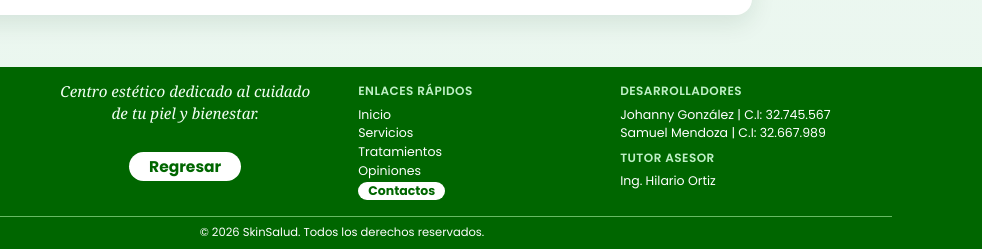
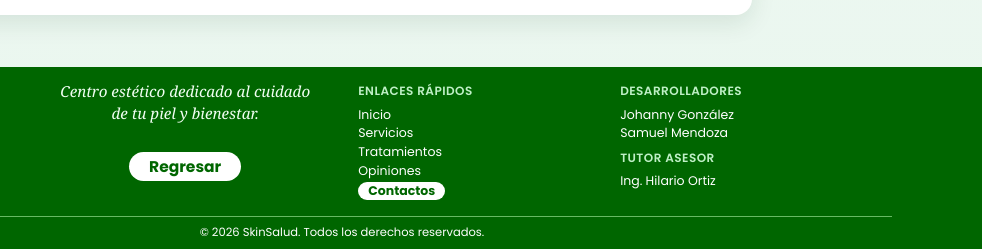
Before and after one commit to JSDragomix/pagina-web-skin-salud, a plain HTML site: page contactos.html in a window 1280 px wide. Shown: the part 856-1105 px from the top of the page, 298-1280 px from the left. Drawn offline with Linux system fonts and the light colour scheme; a web font is replaced by a local one.

Commit message:
Add files via upload

```diff
--- a/contactos.html
+++ b/contactos.html
@@ -102,8 +102,8 @@
             <div class="footer-col">
                 <h3>Desarrolladores</h3>
                 <ul>
-                    <li>Johanny González | C.I: 32.745.567</li>
-                    <li>Samuel Mendoza | C.I: 32.667.989</li>
+                    <li>Johanny González</li>
+                    <li>Samuel Mendoza</li>
                 </ul>
                 <h3>Tutor asesor</h3>
                 <ul>
```
Also changed, not shown: index.html (+2 -2 lines), opiniones.html (+2 -2 lines), servicios.html (+2 -2 lines), tratamientos.html (+2 -2 lines).
